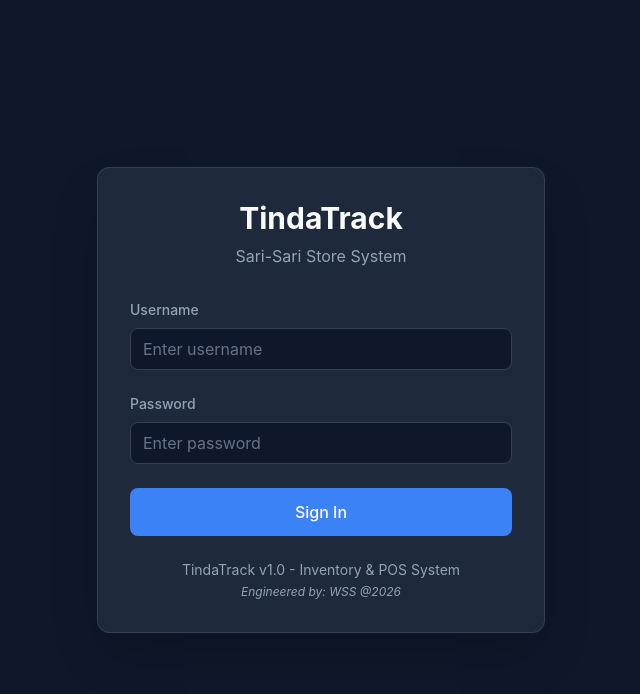
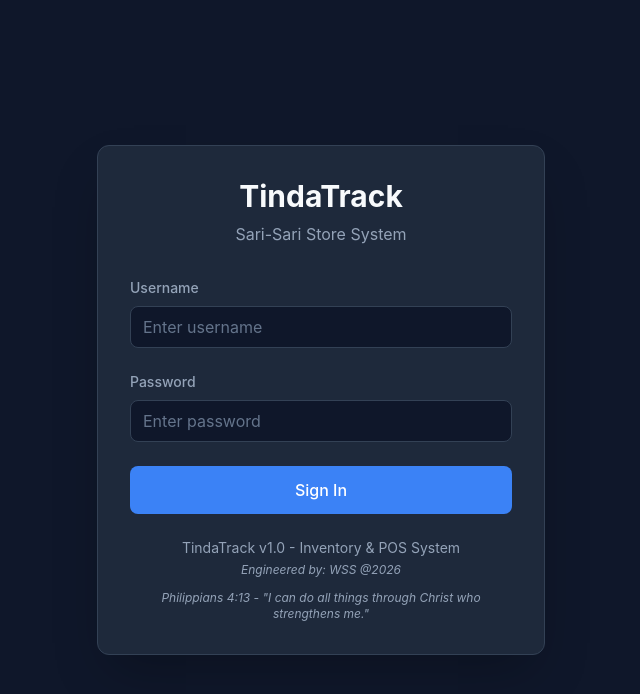
Before and after one commit to WinefredoSailes/tindatrack, a Django app: template templates/login.html in a window 1280 px wide. Shown: the top 694 px of the page, without its empty margins (319-959 px from the left). Run offline with Django 5.2, Linux system fonts and the light colour scheme; the template is opened without the code that fills it, so the values that code supplies are empty; some libraries are stand-ins or nearby versions.

Commit message:
Add Bible verse to login page

```diff
--- a/templates/login.html
+++ b/templates/login.html
@@ -42,6 +42,7 @@
         <div class="mt-6 text-center text-sm text-text-secondary">
             <p>TindaTrack v1.0 - Inventory & POS System</p>
             <p class="text-xs mt-1 italic">Engineered by: WSS @2026</p>
+            <p class="text-xs mt-3 text-text-secondary italic">Philippians 4:13 - "I can do all things through Christ who strengthens me."</p>
         </div>
     </div>
 </div>
```
